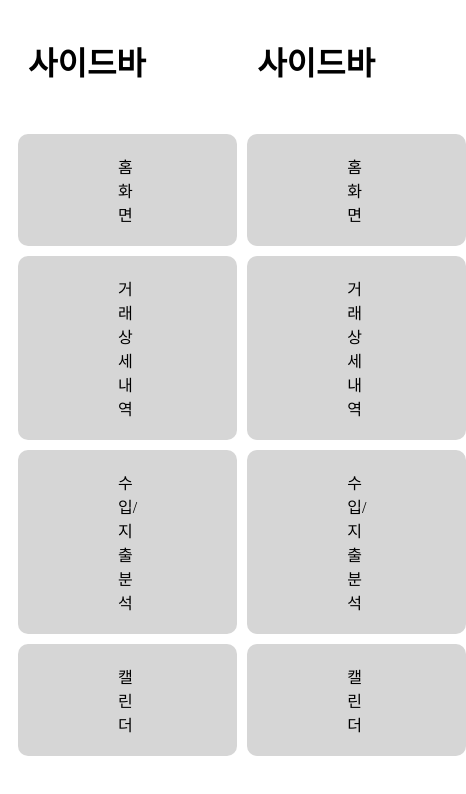
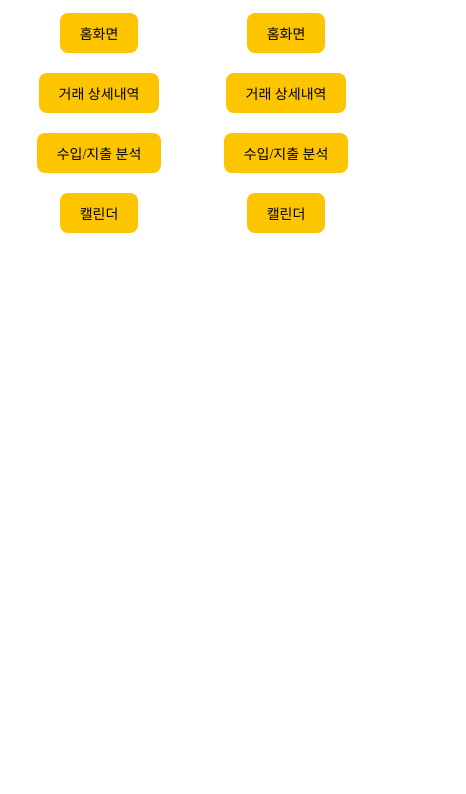
Before and after one commit to doongeon/vue-skeleton, a Vue app: page /sidebar in a window 390 px wide. Shown: the top 794 px of the page, 466 px wide, since content can reach past the window. Built offline with nearby package versions, Linux system fonts and the light colour scheme.

Commit message:
사이드바 반응형 추가

```diff
--- a/src/assets/Sidebar.css
+++ b/src/assets/Sidebar.css
@@ -1,14 +1,11 @@
 /* 사이드바 css */
 .sidebar {
-  position: fixed;
-  top: 0;
-  left: 360px;
-  width: 200px;
   height: 100vh;
-  background: #f5f5f5;
+  /* background: #f5f5f5; */
   padding: 20px;
+  padding-top: 200px;
   box-sizing: border-box;
-  border-right: 1px solid #a8a8a8;
+  /* border-right: 1px solid #a8a8a8; */
 }
 
 /* 사이드바 */
@@ -27,10 +24,11 @@
 
 /* 홈화면, 거래상세내역, 수입/지출분석/ 캘린더 */
 .menu-item {
-  padding: 20px 100px;
+  width: 100%;
+  padding: 0 10px;
   margin-bottom: 10px;
   margin-left: 10px;
-  background-color: #d6d6d6;
+  background-color: #fdc400;
   border-radius: 10px;
   text-decoration: none;
   color: #000000;
@@ -40,3 +38,52 @@
 .menu-item:hover {
   background-color: #ffffff;
 }
+
+/* 사이드바 반응형 */
+@media screen and (max-width: 900px) {
+  .menu-item {
+    padding: 15px 60px;
+  }
+}
+
+/* ===== 반응형: 화면 너비가 768px 이하일 때 메뉴만 전환 =====*/
+@media screen and (max-width: 1200px) {
+  .sidebar {
+    position: relative;
+    top: 60px; /* 상단바 높이만큼 내림 */
+    left: 0;
+    width: 100%;
+    height: auto;
+    padding: 10px 0;
+    background: transparent;
+    border-right: none;
+    display: flex;
+    justify-content: center;
+    align-items: center;
+    border-right: none;
+  }
+
+  .title {
+    display: none; /* 타이틀 숨김 */
+  }
+
+  .menu {
+    flex-direction: row; /* 가로 정렬 */
+    flex-wrap: wrap;
+    justify-content: center;
+    align-items: center;
+    gap: 10px;
+    width: 100%;
+  }
+
+   .menu-item {
+    padding: 10px 20px;
+    margin: 5px;
+    margin-left: 0; /* 좌측 마진 제거 */
+    font-size: 14px;
+    width: auto;
+    border-radius: 8px;
+  }
+  .home-section {
+    margin-top: 120px; /* 상단바 + 메뉴 높이 고려 */
+  }
```
